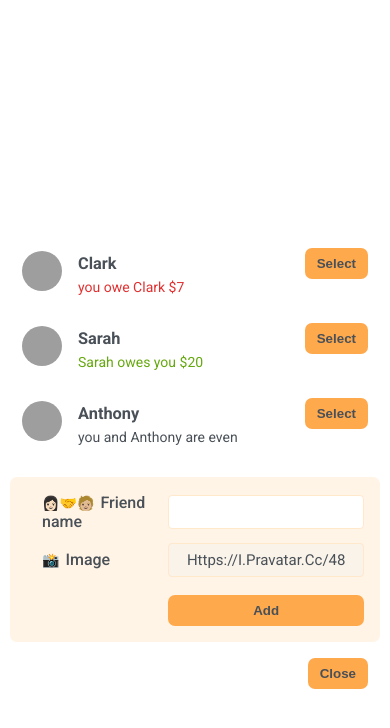
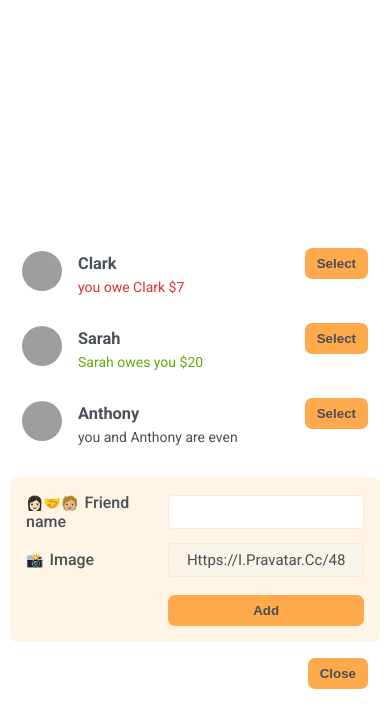
Before and after one commit to kalema1/typescript-split-bill, a React (Vite) app: page / in a window 390 px wide. Both pictures are taken after a click on the button "Add friend". Shown: the top 728 px of the page. Built offline with nearby package versions, Linux system fonts and the light colour scheme; grey boxes are pictures that could not be loaded.

Commit message:
fix: update styles
- added more styles to make application more responsive and look good on
  all devices.

```diff
--- a/src/querry.css
+++ b/src/querry.css
@@ -23,7 +23,7 @@
     padding: 1.6rem;
   }
 
-  .label {
-    margin-left: 1.6rem;
+  .split-bill-form {
+    padding: 1.4rem;
   }
 }
```
